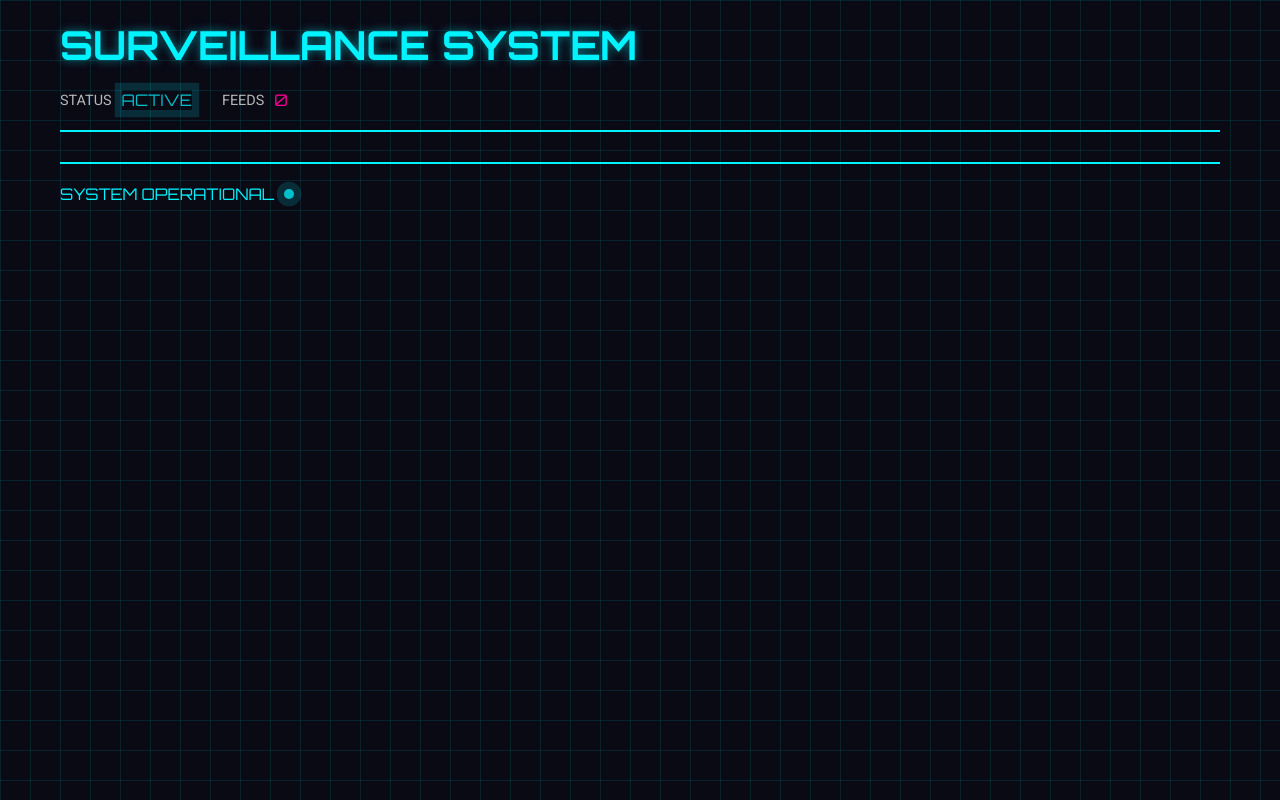
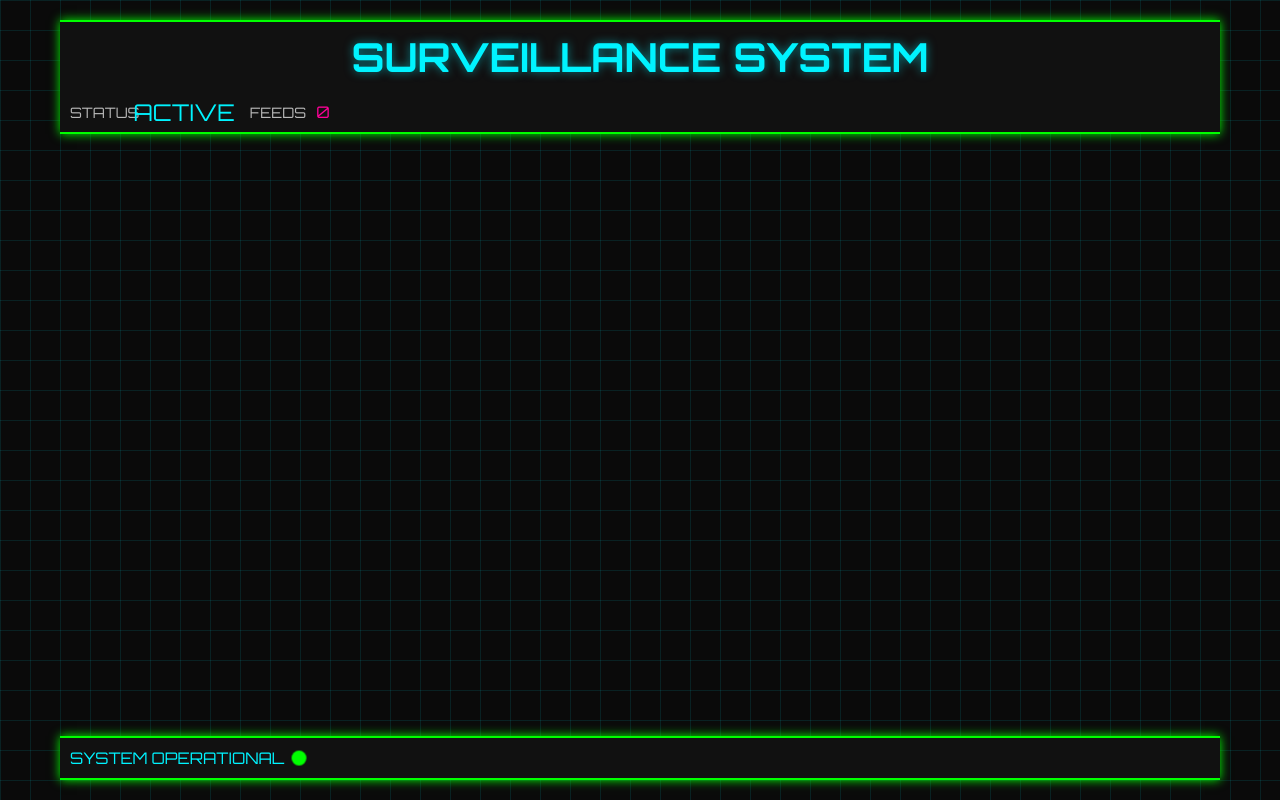
Before and after one commit to acseguin21/code, a Flask app: page / in a window 1280 px wide. Run offline with Flask 2, Linux system fonts and the light colour scheme.

Commit message:
more james bondy

```diff
--- a/webcam_server/templates/index.html
+++ b/webcam_server/templates/index.html
@@ -8,6 +8,122 @@
     <link rel="preconnect" href="https://fonts.googleapis.com">
     <link rel="preconnect" href="https://fonts.gstatic.com" crossorigin>
     <link href="https://fonts.googleapis.com/css2?family=Orbitron:wght@400;700&family=Roboto:wght@300;400;700&display=swap" rel="stylesheet">
+    <style>
+        body, html {
+            margin: 0;
+            padding: 0;
+            height: 100%;
+            overflow: hidden;
+            background-color: #0a0a0a;
+            color: #00ff00;
+            font-family: 'Orbitron', sans-serif;
+        }
+        .container {
+            display: flex;
+            flex-direction: column;
+            height: 100%;
+        }
+        header, footer {
+            flex: 0 0 auto;
+            padding: 10px;
+            background-color: #111;
+            color: #00ff00;
+            text-align: center;
+            border-bottom: 2px solid #00ff00;
+            border-top: 2px solid #00ff00;
+            box-shadow: 0 0 10px #00ff00;
+        }
+        main {
+            flex: 1 1 auto;
+            display: grid;
+            grid-template-columns: repeat(2, 1fr);
+            grid-template-rows: repeat(2, 1fr);
+            gap: 10px;
+            padding: 10px;
+            box-sizing: border-box;
+        }
+        .camera-container {
+            position: relative;
+            cursor: pointer;
+            border: 2px solid #00ff00;
+            box-shadow: 0 0 15px #00ff00;
+            transition: transform 0.3s, box-shadow 0.3s;
+        }
+        .camera-container:hover {
+            transform: scale(1.05);
+            box-shadow: 0 0 25px #00ff00;
+        }
+        .camera-frame img {
+            width: 100%;
+            height: 100%;
+            object-fit: cover;
+            filter: brightness(1.2) contrast(1.2);
+        }
+        .overlay {
+            position: absolute;
+            top: 0;
+            left: 0;
+            right: 0;
+            bottom: 0;
+            display: flex;
+            justify-content: space-between;
+            align-items: center;
+            padding: 10px;
+            background: rgba(0, 0, 0, 0.7);
+            color: #00ff00;
+            font-size: 1.2em;
+            text-shadow: 0 0 5px #00ff00;
+        }
+        .full-screen {
+            position: fixed;
+            top: 0;
+            left: 0;
+            width: 100%;
+            height: 100%;
+            background: #000;
+            z-index: 1000;
+            display: none;
+            flex-direction: column;
+            justify-content: center;
+            align-items: center;
+        }
+        .full-screen img {
+            max-width: 100%;
+            max-height: 100%;
+            border: 5px solid #00ff00;
+            box-shadow: 0 0 30px #00ff00;
+        }
+        .back-button {
+            position: absolute;
+            top: 10px;
+            left: 10px;
+            background: #00ff00;
+            color: #000;
+            padding: 10px 20px;
+            cursor: pointer;
+            border: none;
+            font-size: 18px;
+            box-shadow: 0 0 10px #00ff00;
+            transition: background 0.3s, box-shadow 0.3s;
+        }
+        .back-button:hover {
+            background: #00cc00;
+            box-shadow: 0 0 20px #00ff00;
+        }
+        .pulse {
+            display: inline-block;
+            width: 10px;
+            height: 10px;
+            background-color: #00ff00;
+            border-radius: 50%;
+            animation: pulse 1.5s infinite;
+        }
+        @keyframes pulse {
+            0% { transform: scale(1); }
+            50% { transform: scale(1.5); }
+            100% { transform: scale(1); }
+        }
+    </style>
 </head>
 <body>
     <div class="container">
@@ -27,7 +143,7 @@
 
         <main>
             {% for camera in cameras %}
-            <div class="camera-container">
+            <div class="camera-container" onclick="openFullScreen('{{ url_for('video_feed', camera_id=loop.index0) }}')">
                 <div class="camera-frame">
                     <img src="{{ url_for('video_feed', camera_id=loop.index0) }}" alt="Video Feed">
                     <div class="overlay">
@@ -49,5 +165,24 @@
             </div>
         </footer>
     </div>
+
+    <div class="full-screen" id="fullScreenContainer">
+        <button class="back-button" onclick="closeFullScreen()">Back</button>
+        <img id="fullScreenImage" src="" alt="Full Screen Video Feed">
+    </div>
+
+    <script>
+        function openFullScreen(src) {
+            const fullScreenContainer = document.getElementById('fullScreenContainer');
+            const fullScreenImage = document.getElementById('fullScreenImage');
+            fullScreenImage.src = src;
+            fullScreenContainer.style.display = 'flex';
+        }
+
+        function closeFullScreen() {
+            const fullScreenContainer = document.getElementById('fullScreenContainer');
+            fullScreenContainer.style.display = 'none';
+        }
+    </script>
 </body>
 </html>
```
